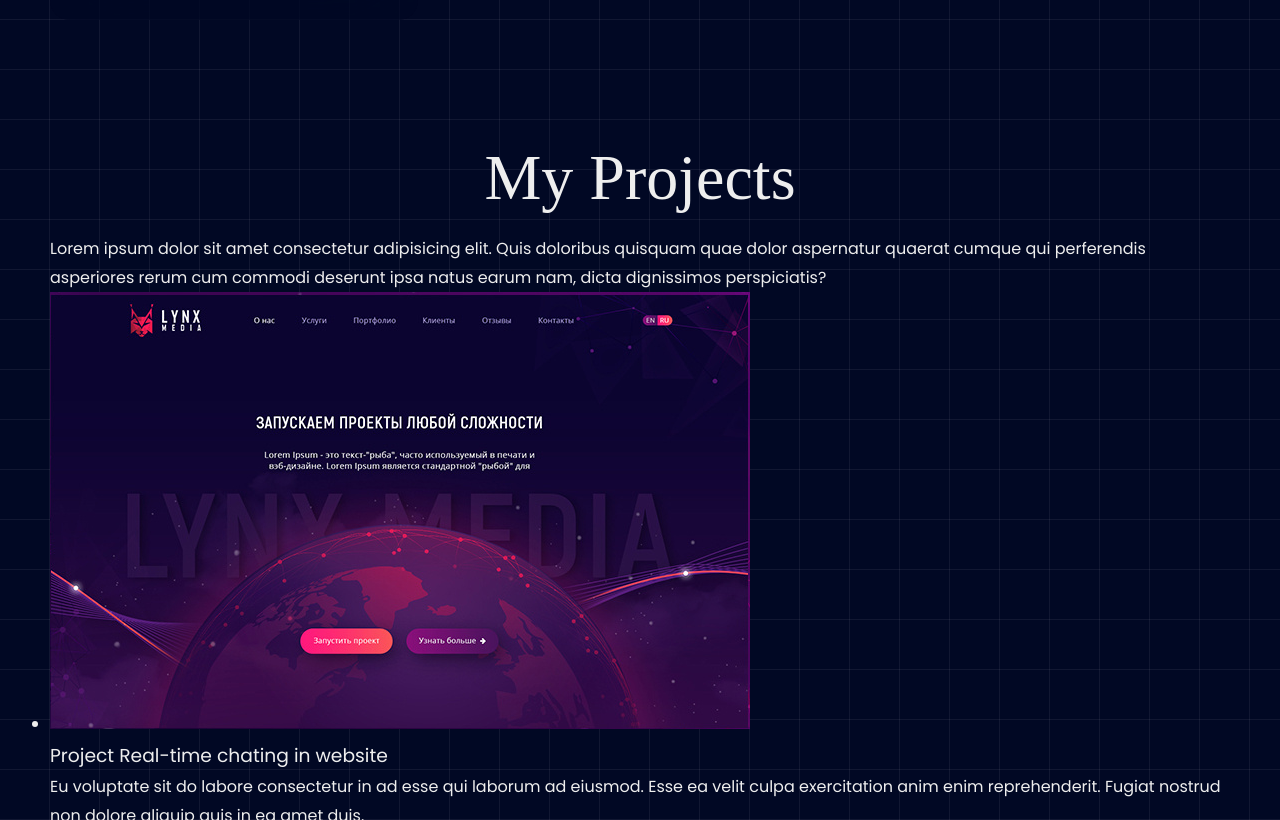
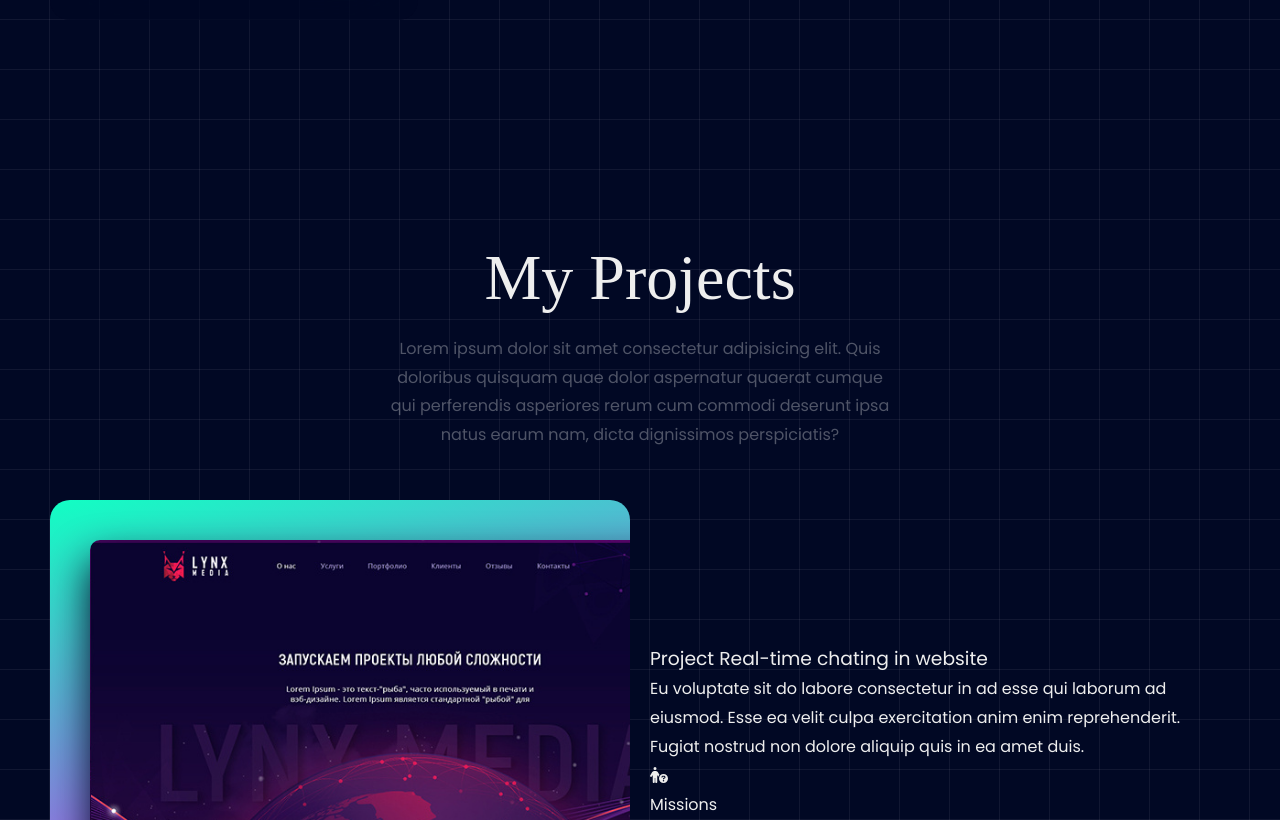
Before and after one commit to TheTravisM/React-Portfolio-App, a React (Vite) app: page / in a window 1280 px wide. Shown: the part 1980-2800 px from the top of the page. Built offline with nearby package versions, Linux system fonts and the light colour scheme; a web font is replaced by a local one.

Commit message:
Add spinning gradiant

```diff
--- a/src/components/Home/home.scss
+++ b/src/components/Home/home.scss
@@ -15,7 +15,6 @@ section#home {
       line-height: 1em;
 
       span {
-        //background-image: linear-gradient(to right, #7BE728, #F3265F, #7F40AC, #7BE728);
         background-image: var(--80-linear-shine);
         background-size: 200% auto;
         -webkit-text-fill-color: transparent;
--- a/src/components/NavBar/navBar.scss
+++ b/src/components/NavBar/navBar.scss
@@ -19,12 +19,9 @@ header {
   .logo {
     font-size: 40px;
     font-weight: bold;
-    //background-image: linear-gradient(to right, #7BE728, #F3265F, #7F40AC, #7BE728);
     background-size: 200% auto;
     -webkit-text-fill-color: transparent;
     -webkit-background-clip: text;
-    //animation: shine 5s linear infinite;
-    //background-image: linear-gradient(var(--angle),#11ffc3, #fd00f9);
     background-image: var(--80-linear-rotate);
     animation: 20s rotate linear infinite;
   }
--- a/src/components/Projects/Projects.jsx
+++ b/src/components/Projects/Projects.jsx
@@ -8,7 +8,7 @@ const Projects = () => {
     <section id="projects">
       <h2 className="title project-title">My Projects</h2>
 
-      <div className="des">
+      <div className="project-description">
         Lorem ipsum dolor sit amet consectetur adipisicing elit. Quis doloribus
         quisquam quae dolor aspernatur quaerat cumque qui perferendis asperiores
         rerum cum commodi deserunt ipsa natus earum nam, dicta dignissimos
--- a/src/components/Projects/projects.scss
+++ b/src/components/Projects/projects.scss
@@ -3,5 +3,36 @@ section#projects {
     font-size: 5vw;
     text-align: center;
     font-family: 'MuseoModerno';
+    margin-top: 100px;
+  }
+  .project-description {
+    color: #eee5;
+    text-align: center;
+    max-width: 500px;
+    margin: auto;
+  }
+  .projects-list {
+    margin-top: 50px;
+    .projects-listItem {
+      display: grid;
+      grid-template-columns: repeat(2,1fr);
+      justify-content: space-between;
+      align-items: center;
+      margin-bottom: 20px;
+      gap: 20px;
+      .images {
+        background-image: linear-gradient(var(--angle),var(--teal), var(--hot-pink));
+        animation: 20s rotate linear infinite;
+        padding: 40px;
+        text-align: center;
+        border-radius: 20px;
+        overflow: hidden;
+        img {
+          height: 400px;
+          border-radius: 10px;
+          box-shadow: 0 20px 40px #010824;
+        }
+      }
+    }
   }
 }
--- a/src/components/Skills/skils.scss
+++ b/src/components/Skills/skils.scss
@@ -1,3 +1,4 @@
+
 section#skills {
   .title {
     text-align: center;
@@ -24,8 +25,8 @@ section#skills {
       content: '';
       width: 70%;
       height: 70%;
-      --angle: 45;
-      background-image: var(--80-linear-rotate);
+      background-image: linear-gradient(var(--angle),var(--teal), var(--hot-pink));
+      animation: 20s rotate linear infinite;
       top: 50%;
       left: 50%;
       transform: translate(-50%, -50%);
@@ -53,8 +54,6 @@ section#skills {
         transform: scale(1.1);
 
         svg {
-          --angle: 45;
-          //background-image: var(--80-linear-rotate);
           border: 1px solid rgba(253, 0, 249,.25);
           transform: scale(1.1);
         }
--- a/src/scss/global.scss
+++ b/src/scss/global.scss
@@ -10,13 +10,16 @@
 // Nav
 @property --angle {
   syntax: '<angle>';
-  initial-value: 0deg;
+  initial-value: 45deg;
   inherits: false;
 }
 
 @keyframes rotate {
+  from {
+    --angle: 45deg;
+  }
   to {
-    --angle: 360deg;
+    --angle: 405deg; /* 45deg + 360deg */
   }
 }
 
```
